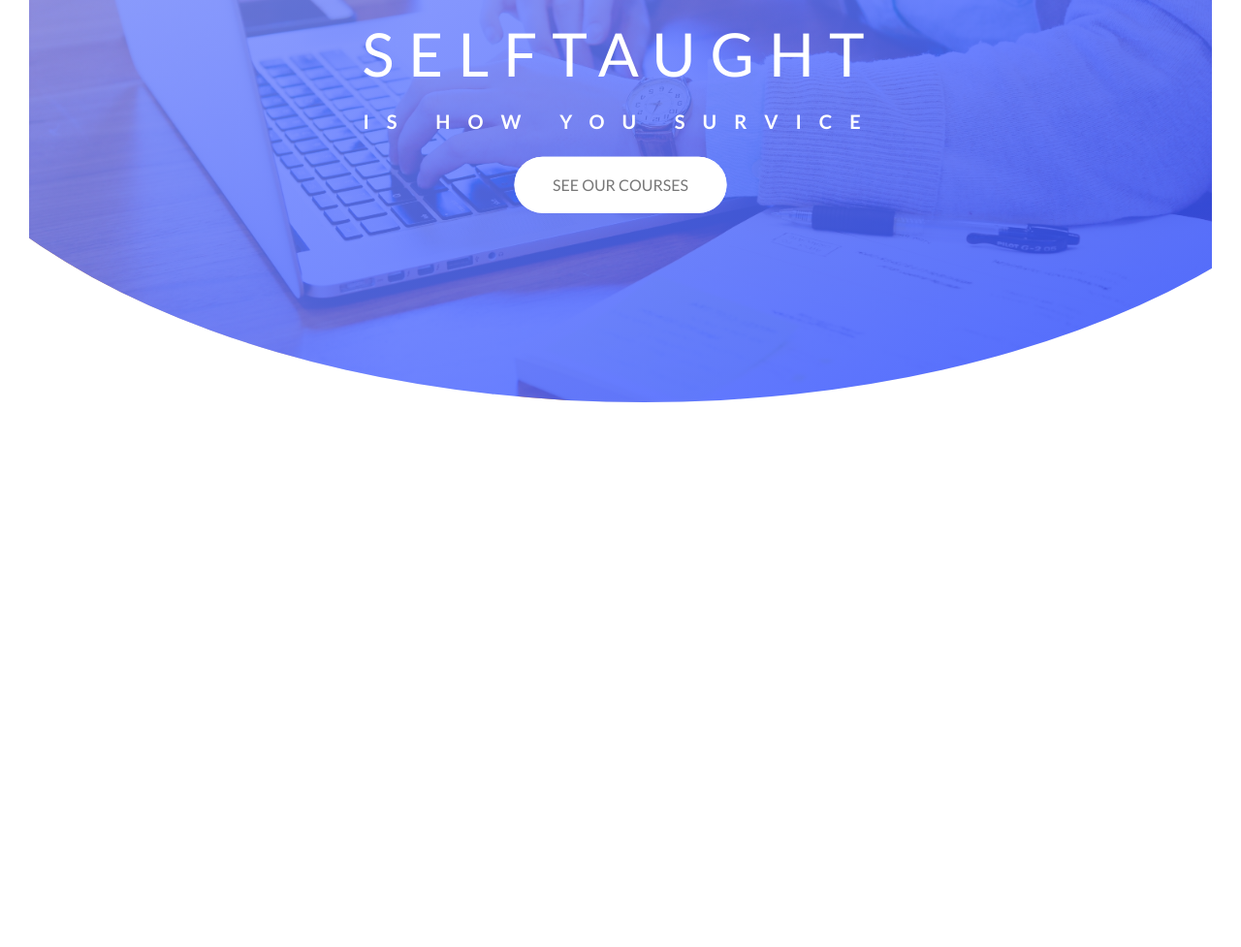
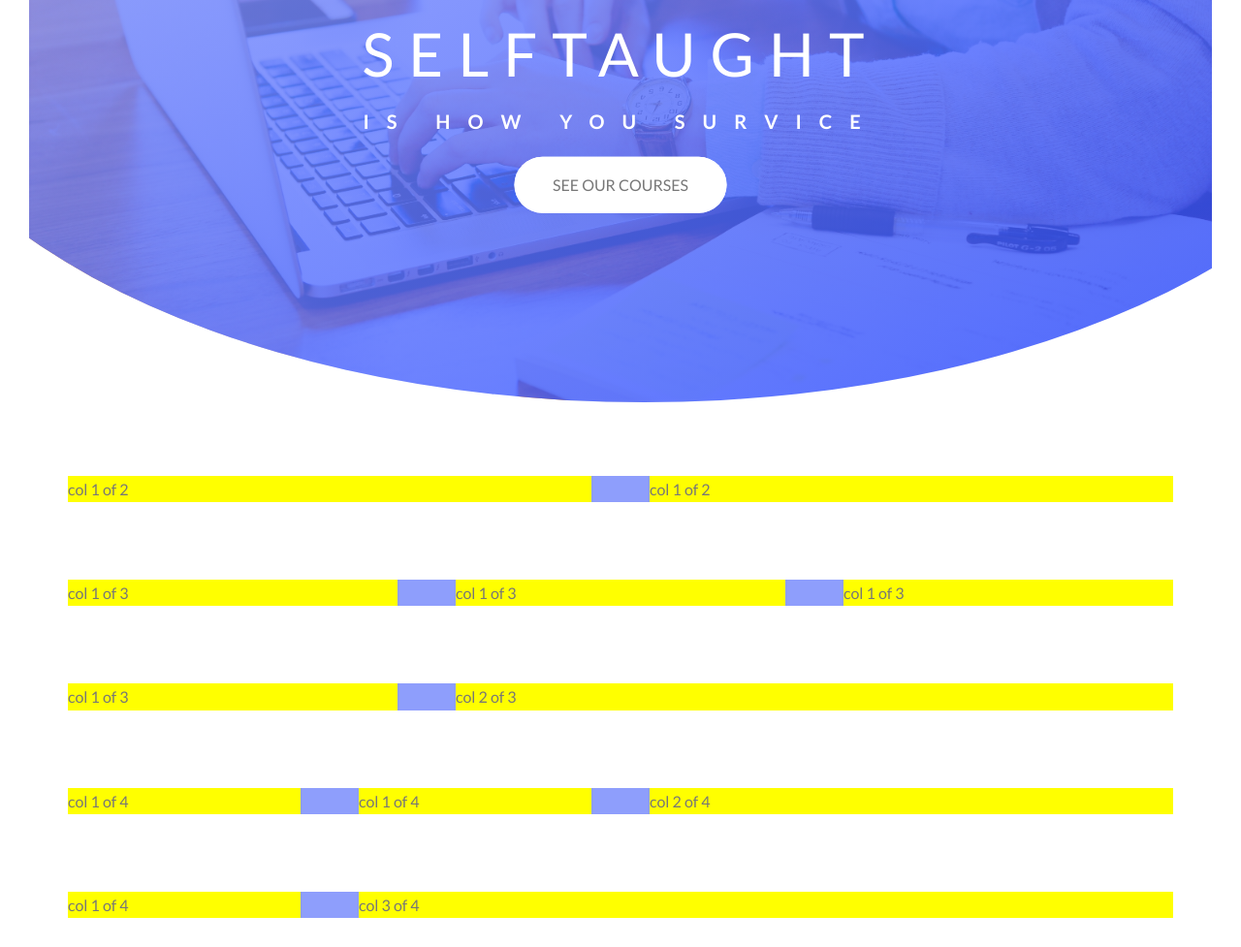
Before and after one commit to TienDatDuong/landing-page-with-css-and-scss-advanced-2025, a website: page index.html in a window 1280 px wide. Shown: the part 299-1276 px from the top of the page at 97% size. Before the commit the page ends 820 px from the top, so only its background shows below. Drawn offline with Linux system fonts and the light colour scheme.

Commit message:
create grid system

```diff
--- a/index.html
+++ b/index.html
@@ -25,5 +25,29 @@
             <a href="#" class="btn btn--white btn--animated">See our courses</a>
         </div>
     </header>
+    <div class="grid-test">
+        <div class="row">
+            <div class="col-1-of-2">col 1 of 2</div>
+            <div class="col-1-of-2">col 1 of 2</div>
+        </div>
+         <div class="row">
+            <div class="col-1-of-3">col 1 of 3</div>
+            <div class="col-1-of-3">col 1 of 3</div>
+           <div class="col-1-of-3">col 1 of 3</div>
+        </div>
+        <div class="row">
+            <div class="col-1-of-3">col 1 of 3</div>
+            <div class="col-2-of-3">col 2 of 3</div>
+        </div>
+         <div class="row">
+            <div class="col-1-of-4">col 1 of 4</div>
+            <div class="col-1-of-4">col 1 of 4</div>
+            <div class="col-2-of-4">col 2 of 4</div>
+        </div>
+        <div class="row">
+            <div class="col-1-of-4">col 1 of 4</div>
+            <div class="col-3-of-4">col 3 of 4</div>
+        </div>
+    </div>
 </body>
 </html>
--- a/scss/abstracts/_mixin.scss
+++ b/scss/abstracts/_mixin.scss
@@ -0,0 +1,8 @@
+@mixin clearfix {
+  &::after {
+    content: "";
+    display: table;
+    clear: both;
+  }
+}
+// dùng để tạo ra một clearfix cho các phần tử cha, giúp cho các phần tử con bên trong không bị tràn ra ngoài
--- a/scss/abstracts/_variable.scss
+++ b/scss/abstracts/_variable.scss
@@ -4,3 +4,6 @@ $color-primary-dark: #1c3eff;
 $color-grey: #777;
 $color-white: #fff;
 $color-black: #000;
+$grid-width: 114rem;
+$gutter-vertical: 8rem;//khoang cach giua cac hang
+$gutter-horizontal: 6rem;
--- /dev/null
+++ b/scss/layout/_grid.scss
@@ -0,0 +1,43 @@
+@import "../abstracts/mixin";
+
+.row{
+    [class^="col-"]{
+       background-color: yellow;
+       float: left;
+       &:not(:last-child){
+           margin-right: $gutter-horizontal;
+       }
+    }
+    @include clearfix;
+    &:not(:last-child){
+        margin-bottom: $gutter-vertical;
+    }
+    max-width: $grid-width;
+    margin: 0 auto;
+    background-color: $color-primary-light;
+}
+
+.col-1-of-2{
+    //#{} de tai su dung bien trong scss
+    width: calc((100% - #{$gutter-horizontal})/2);
+}
+
+.col-1-of-3{
+    width: calc((100% - 2*#{$gutter-horizontal})/3);
+}
+
+.col-2-of-3{
+    width: calc(2* ((100% - 2*#{$gutter-horizontal})/3) + #{$gutter-horizontal});
+}
+
+.col-1-of-4{
+    width: calc((100% - 3*#{$gutter-horizontal})/4);
+}
+
+.col-2-of-4{
+    width: calc(2*((100% - 3*#{$gutter-horizontal})/4) +  #{$gutter-horizontal});
+}
+
+.col-3-of-4{
+    width: calc(3*((100% - 3*#{$gutter-horizontal})/4) + 2*#{$gutter-horizontal});
+}
--- a/scss/main.scss
+++ b/scss/main.scss
@@ -4,3 +4,4 @@
 @import './base/typography';
 @import './components/button';
 @import './layout/hearder';
+@import './layout/grid';
```
Also changed, not shown: READMY.md (+17 -0 lines), css/style.css, img/do-uu-tien-trong-css.png (added), img/specificity.png (added), 1 other file.
